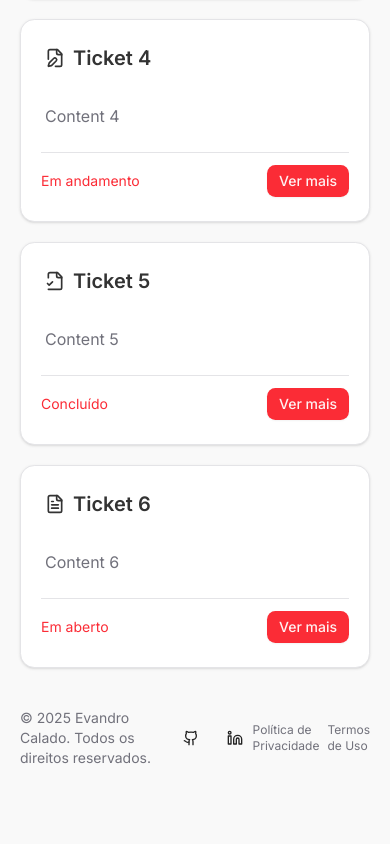
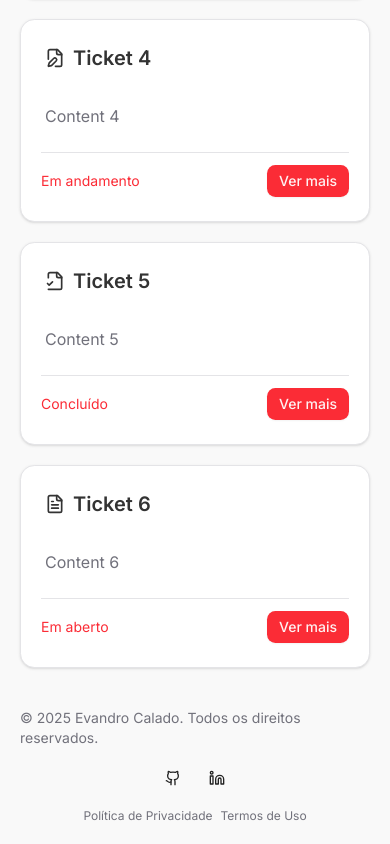
Before and after one commit to EvandroCalado/ticketfy, a Next.js app: page /tickets in a window 390 px wide. Shown: the part 928-1772 px from the top of the page. Before the commit the page ends 1716 px from the top, so only its background shows below. Built offline with nearby package versions, Linux system fonts and the light colour scheme.

Commit message:
style(tickets): improve footer responsiveness

```diff
--- a/src/components/shared/footer.tsx
+++ b/src/components/shared/footer.tsx
@@ -7,7 +7,7 @@
 export const Footer = () => {
   return (
     <footer>
-      <div className='container mx-auto flex items-center justify-between p-5'>
+      <div className='container mx-auto flex flex-col items-center justify-between gap-3 p-5 md:flex-row'>
         <span className='text-muted-foreground text-sm'>
           © {new Date().getFullYear()} Evandro Calado. Todos os direitos
           reservados.
```
